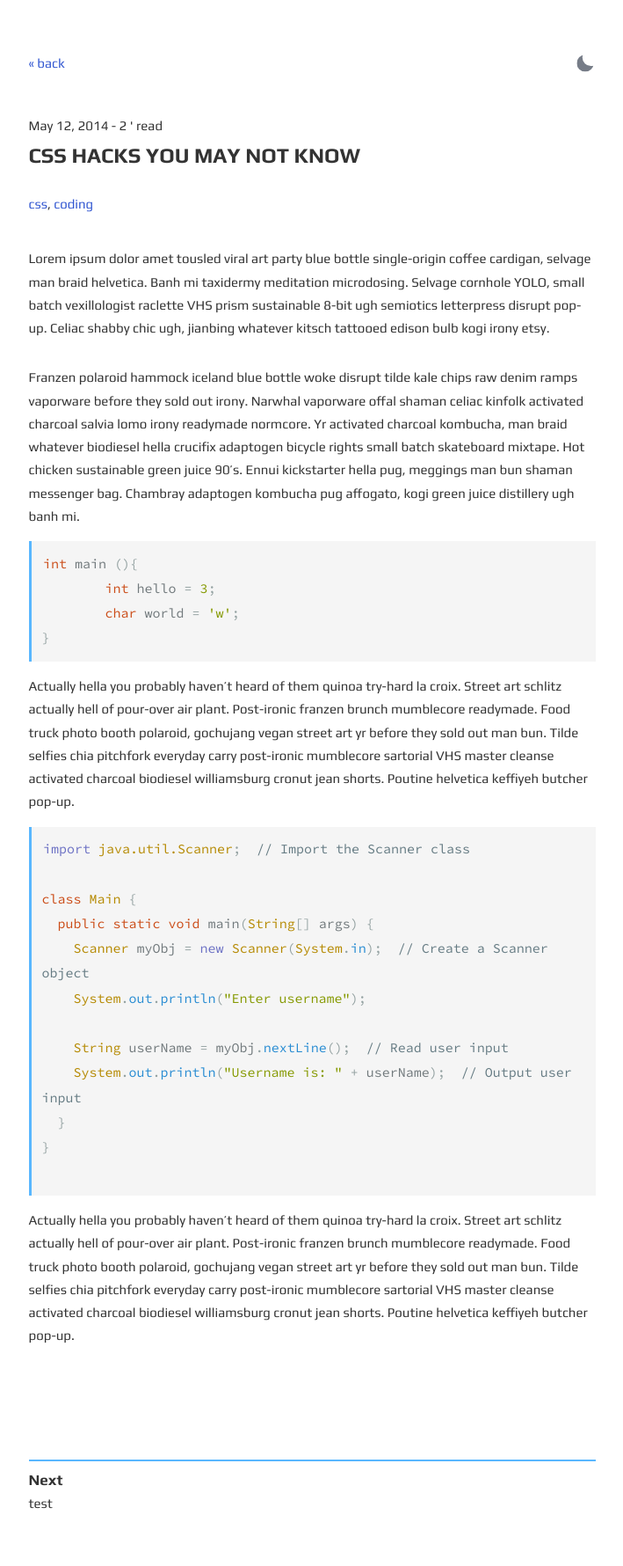
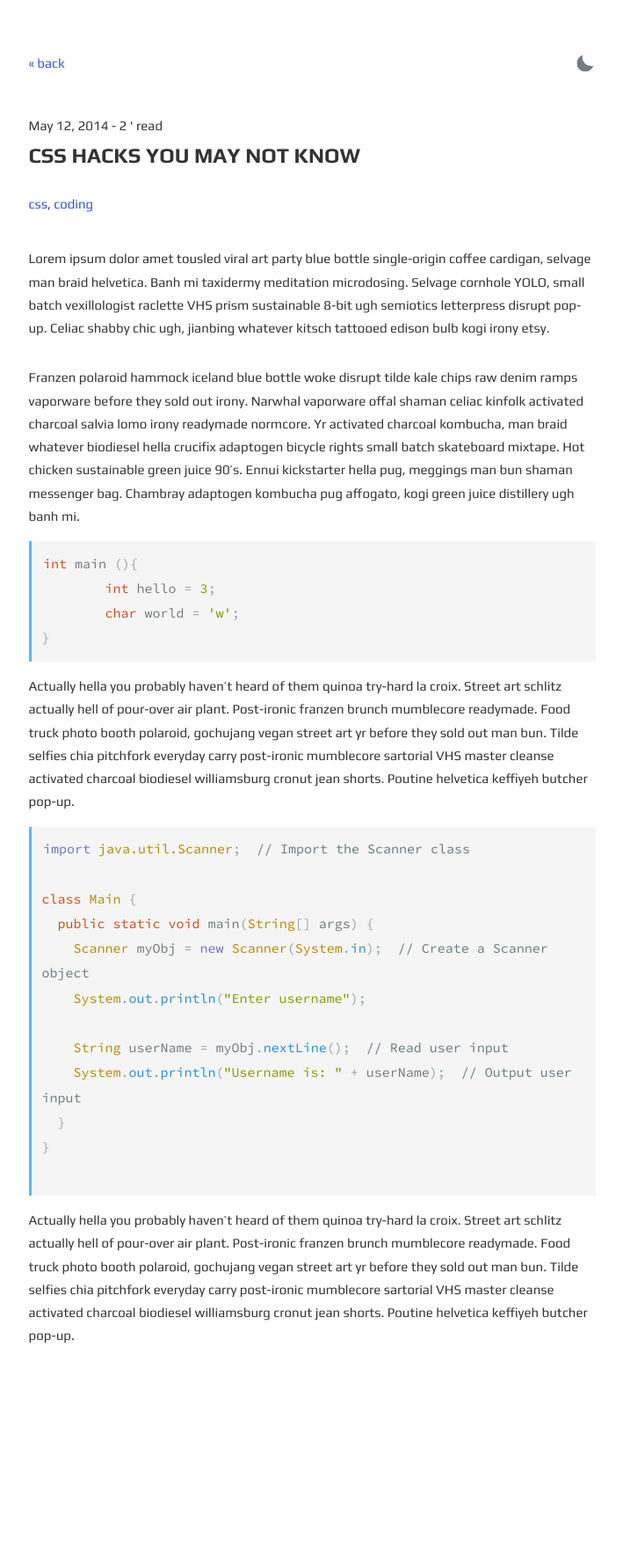
Before and after one commit to nilevmp/nilevmp.github.io, a Jekyll site: the page built from _posts/2014-05-12-css-hacks-you-may-not-know copy.md, in a window 1280 px wide. Shown: the whole page at 88% size, without its empty margins (285-994 px from the left). Built offline with Jekyll 4.4.1, drawn with Linux system fonts in a browser that asks for light colours; comment, search, counter and statistics services are not loaded; after the commit the page ends 1598 px from its top, so only the background shows below that.

Commit message:
Edited post

```diff
--- a/_layouts/post.html
+++ b/_layouts/post.html
@@ -20,21 +20,4 @@ layout: default
   {{ content }}
 </section>
 
-<section>
-
-  <nav class="post-nav">
-    {% if page.previous %}
-    <a class="post-nav-item post-nav-prev" href="{{ page.previous | relative_url }}">
-      <div class="nav-arrow">Previous</div>
-      <span class="post-title">{{ page.previous.title }}</span>
-    </a>
-    {% endif %} {% if page.next %}
-    <a class="post-nav-item post-nav-next" href="{{ page.next | relative_url }}">
-      <div class="nav-arrow">Next</div>
-      <span class="post-title">{{ page.next.title }}</span>
-    </a>
-    {% endif %}
-
-  </nav>
-</section>
 {% include disqus.html %}
```
